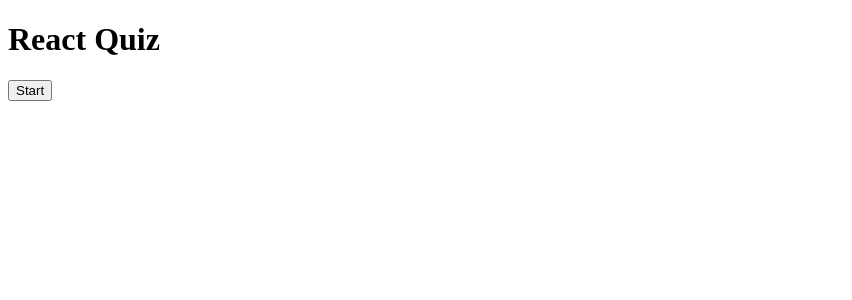
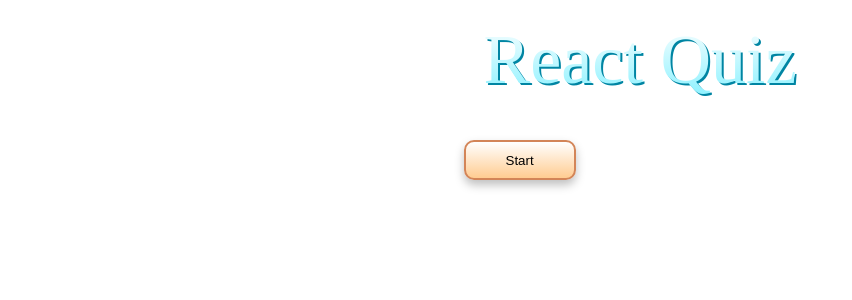
Before and after one commit to Mitya-Me/quiz-app, a React (Create React App) app: page / in a window 1280 px wide. Shown: the top 300 px of the page, without its empty margins (0-852 px from the left). Built offline with nearby package versions, Linux system fonts and the light colour scheme.

Commit message:
Add styles (global styles and QuestionCard styles)

```diff
--- a/package.json
+++ b/package.json
@@ -15,7 +15,7 @@
     "react": "^17.0.2",
     "react-dom": "^17.0.2",
     "react-scripts": "4.0.3",
-    "styled-component": "^2.8.0",
+    "styled-components": "^5.3.0",
     "typescript": "^4.2.4",
     "web-vitals": "^1.1.2"
   },
--- /dev/null
+++ b/src/App.styles.ts
@@ -0,0 +1,68 @@
+import styled, { createGlobalStyle } from 'styled-components';
+
+export const GlobalStyle = createGlobalStyle`
+    html {
+    height: 100%;
+    }
+
+    body {
+    background-size: cover;
+    margin: 0;
+    padding: 0 20px;
+    display: flex;
+    justify-content: center;
+    }
+
+  * {
+    font-family: 'Catamaran', sans-serif;
+    box-sizing: border-box;
+    }
+`;
+
+export const Wrapper = styled.div`
+    display: flex;
+    flex-direction: column;
+    align-items: center;
+
+    > p {
+        color: #fff;
+    }
+
+    .score {
+        color: #fff;
+        font-size: 2rem;
+        margin: 0;
+    }
+
+    h1 {
+        font-family: Fascinate Inline;
+        background-image: linear-gradient(180deg, #fff, #87f1ff);
+        font-weight: 400;
+        background-size: 100%;
+        background-clip: text;
+        -webkit-background-clip: text;
+        -webkit-text-fill-color: transparent;
+        -moz-background-clip: text;
+        -moz-text-fill-color: transparent;
+        filter: drop-shadow(2px 2px #0085a3);
+        font-size: 70px;
+        text-align: center;
+        margin: 20px;
+    }
+
+    .start,
+    .next {
+        cursor: pointer;
+        background: linear-gradient(180deg, #ffffff, #ffcc91);
+        border: 2px solid #d38558;
+        box-shadow: 0px 5px 10px rgba(0, 0, 0, 0.25);
+        border-radius: 10px;
+        height: 40px;
+        margin: 20px 0;
+        padding: 0 40px;
+    }
+
+    .start {
+        max-width: 200px;
+    }
+`;
--- a/src/App.tsx
+++ b/src/App.tsx
@@ -6,8 +6,10 @@ import QuestionCard from "./components/QuestionCard";
 import { Difficulty } from "./API";
 //  Interface
 import { QuestionState } from "./API";
+// Styles
+import { GlobalStyle, Wrapper } from './App.styles';
 
-interface AnswerObject {
+export interface AnswerObject {
     question: string;
     answer: string;
     correct: boolean;
@@ -54,15 +56,27 @@ const App = () => {
                 question: questions[number].question,
                 answer,
                 correct,
-            correctAnswer: questions[number].correct_answer
-          }
-          setUserAnswers(prev => [...prev, answerObject])
+                correctAnswer: questions[number].correct_answer,
+            };
+            setUserAnswers((prev) => [...prev, answerObject]);
         }
     };
 
-    const nextQuestion = () => {};
+    const nextQuestion = () => {
+        //Move on to the next question if not the last question
+        const nextQuestion = number + 1;
+
+        if (nextQuestion === TOTAL_QUESTION) {
+            setGameOver(true);
+        } else {
+            setNumber(nextQuestion);
+        }
+    };
 
     return (
+        <>
+            <GlobalStyle />
+            <Wrapper>
                 <div className='app'>
                     <h1>React Quiz</h1>
                     {gameOver || userAnswers.length === TOTAL_QUESTION ? (
@@ -78,7 +92,9 @@ const App = () => {
                             totalQuestion={TOTAL_QUESTION}
                             question={questions[number].question}
                             answers={questions[number].answers}
-                    userAnswer={userAnswers ? userAnswers[number] : undefined}
+                            userAnswer={
+                                userAnswers ? userAnswers[number] : undefined
+                            }
                             callback={checkAnswer}
                         />
                     )}
@@ -91,6 +107,8 @@ const App = () => {
                         </button>
                     ) : null}
                 </div>
+            </Wrapper>
+        </>
     );
 };
 
--- /dev/null
+++ b/src/components/QuestionCard.styles.ts
@@ -0,0 +1,48 @@
+import styled from "styled-components";
+
+export const Wrapper = styled.div`
+    max-width: 1100px;
+    background: #ebfeff;
+    border-radius: 10px;
+    border: 2px solid #0085a3;
+    padding: 20px;
+    box-shadow: 0px 5px 10px rgba(0, 0, 0, 0.25);
+    text-align: center;
+
+    p {
+        font-size: 1rem;
+    }
+`;
+
+type ButtonWrapperProps = {
+    correct: boolean;
+    userClicked: boolean;
+};
+
+export const ButtonWrapper = styled.div<ButtonWrapperProps>`
+    transition: all 0.3s ease;
+
+    :hover {
+        opacity: 0.8;
+    }
+
+    button {
+        cursor: pointer;
+        user-select: none;
+        font-size: 0.8rem;
+        width: 100%;
+        height: 40px;
+        margin: 5px 0;
+        background: ${({ correct, userClicked }) =>
+            correct
+                ? "linear-gradient(90deg, #56FFA4, #59BC86)"
+                : !correct && userClicked
+                ? "linear-gradient(90deg, #FF5656, #C16868)"
+                : "linear-gradient(90deg, #56ccff, #6eafb4)"};
+        border: 3px solid #ffffff;
+        box-shadow: 1px 2px 0px rgba(0, 0, 0, 0.1);
+        border-radius: 10px;
+        color: #fff;
+        text-shadow: 0px 1px 0px rgba(0, 0, 0, 0.25);
+    }
+`;
--- a/src/components/QuestionCard.tsx
+++ b/src/components/QuestionCard.tsx
@@ -1,10 +1,14 @@
 import { FC } from 'react'
+// Types
+import { AnswerObject } from '../App'
+// Styles
+import { Wrapper, ButtonWrapper } from './QuestionCard.styles'
 
 interface Props {
     question: string;
     answers: string[];
-    callback: any;
-    userAnswer: any;
+    callback: (e: React.MouseEvent<HTMLButtonElement>) => void;
+    userAnswer: AnswerObject | undefined;
     questionNr: number;
     totalQuestion: number;
 }
@@ -17,24 +21,28 @@ const QuestionCard: FC<Props> = ({
     questionNr,
     totalQuestion
 }) => (
-    <div>
+    <Wrapper>
         <p className='number'>
             Qustion: {questionNr} / {totalQuestion}
         </p>
         <p dangerouslySetInnerHTML={{ __html: question }}/>
         <div>
             {answers.map(answer => (
-                <div key={answer}>
+                <ButtonWrapper
+                    key={answer}
+                    correct={userAnswer?.correctAnswer === answer}
+                    userClicked={userAnswer?.answer === answer}
+                >
                     <button
-                        disabled={userAnswer}
+                        disabled={userAnswer ? true : false}
                         onClick={callback}
                         value={answer}>
                         <span dangerouslySetInnerHTML={{__html: answer}} />
                     </button>
-                </div>
+                </ButtonWrapper>
             ))}
         </div>
-    </div>
+    </Wrapper>
 )
 
 export default QuestionCard
```
Also changed, not shown: 1 other file (tests, documents, lock files or other folders). Lines whose indentation alone changed are shown as unchanged.
